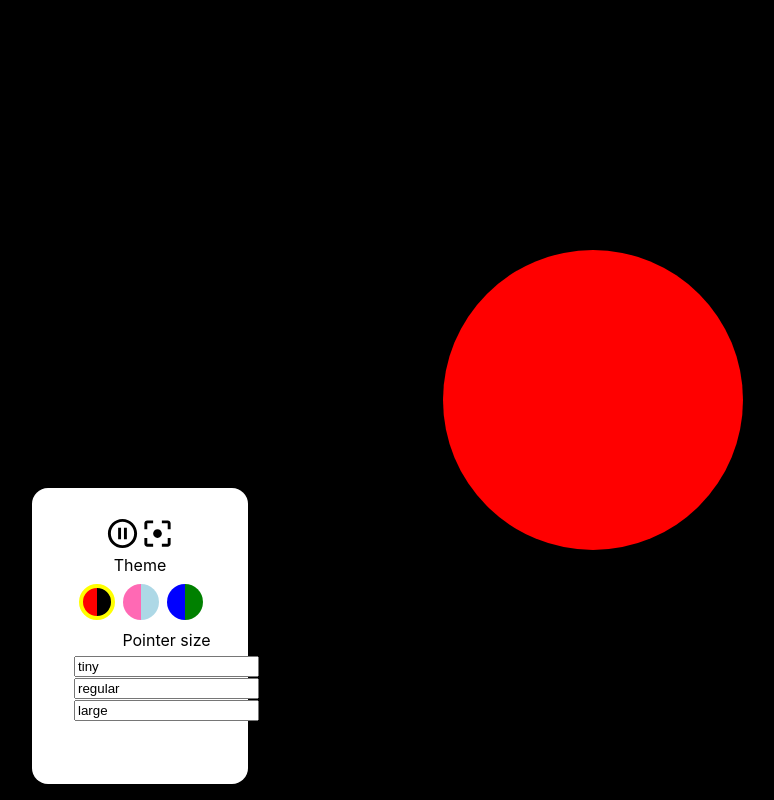
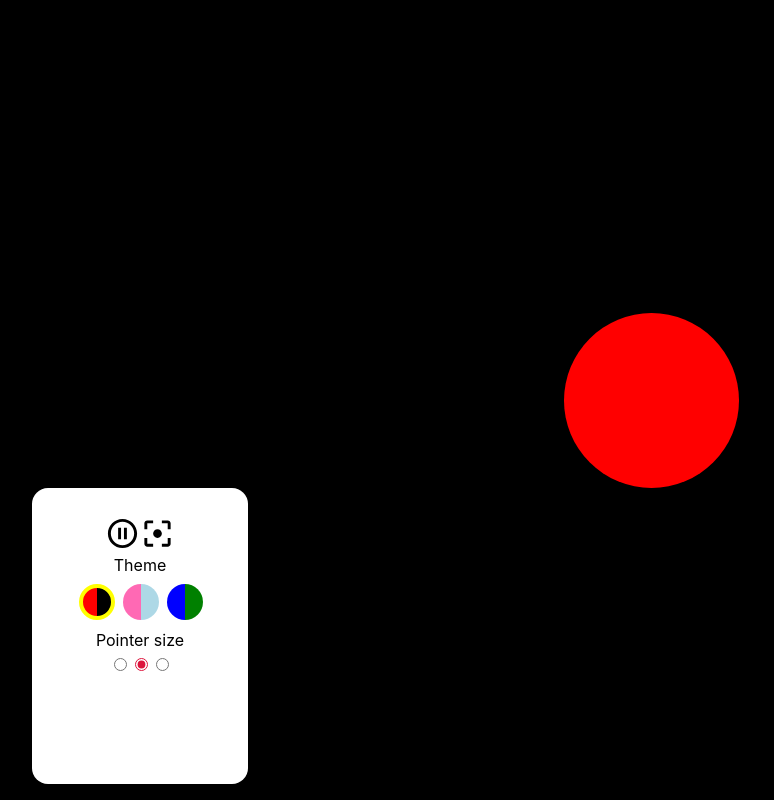
Before and after one commit to mateuszkornecki/treefrog-vision, a React (Create React App) app: page / in a window 1280 px wide. Both pictures are taken after a click on the icon 640 px from the left and 766 px from the top of the page. Shown: the whole page, without its empty margins (500-1274 px from the left). Built offline with nearby package versions, Linux system fonts and the light colour scheme.

Commit message:
feat: set pointerSizeSetter as a radiobutton
Signed-off-by: Mateusz Kornecki <mateusz.kornecki@hey.com>

```diff
--- a/src/components/App/index.tsx
+++ b/src/components/App/index.tsx
@@ -22,7 +22,7 @@ function App() {
     const [isOpenSettings, setIsOpenSettings] = useState(false);
     const [pointerColor, setPointerColor] = useState(() => THEME[0].pointer);
     const [backgroundColor, setBackgroundColor] = useState(() => THEME[0].background);
-    const [pointerSize, setPointerSize] = useState<PointerSize>(() => 'large');
+    const [pointerSize, setPointerSize] = useState<PointerSize>(() => 'regular');
 
     function handleThemeChange(newTheme: Theme) {
         setPointerColor(newTheme.pointer);
--- /dev/null
+++ b/src/components/PointerSizeSeter/PointerSizeSetter.css
@@ -0,0 +1,3 @@
+.pointerSizeInput {
+    accent-color: crimson;
+}
--- a/src/components/PointerSizeSeter/index.tsx
+++ b/src/components/PointerSizeSeter/index.tsx
@@ -1,4 +1,5 @@
 import React from "react";
+import './PointerSizeSetter.css';
 
 type PointerSizeSetterProps = {
     onSizeClick: (newSize) => void
@@ -7,9 +8,12 @@ const PointerSizeSetter = ({onSizeClick}: PointerSizeSetterProps) => {
 
     return <fieldset className={"options"}>
         <legend>Pointer size</legend>
-        <input value={"tiny"} onClick={() => onSizeClick("tiny")}/>
-        <input value={"regular"} onClick={() => onSizeClick("regular")}/>
-        <input value={"large"} onClick={() => onSizeClick("large")}/>
+        <input className={"pointerSizeInput"} type="radio" value="tiny" name="pointerSize"
+               onChange={() => onSizeClick("tiny")}/>
+        <input className={"pointerSizeInput"} type="radio" value="regular" name="pointerSize" defaultChecked={true}
+               onChange={() => onSizeClick("regular")}/>
+        <input className={"pointerSizeInput"} type="radio" value="large" name="pointerSize"
+               onChange={() => onSizeClick("large")}/>
     </fieldset>
 }
 
```
